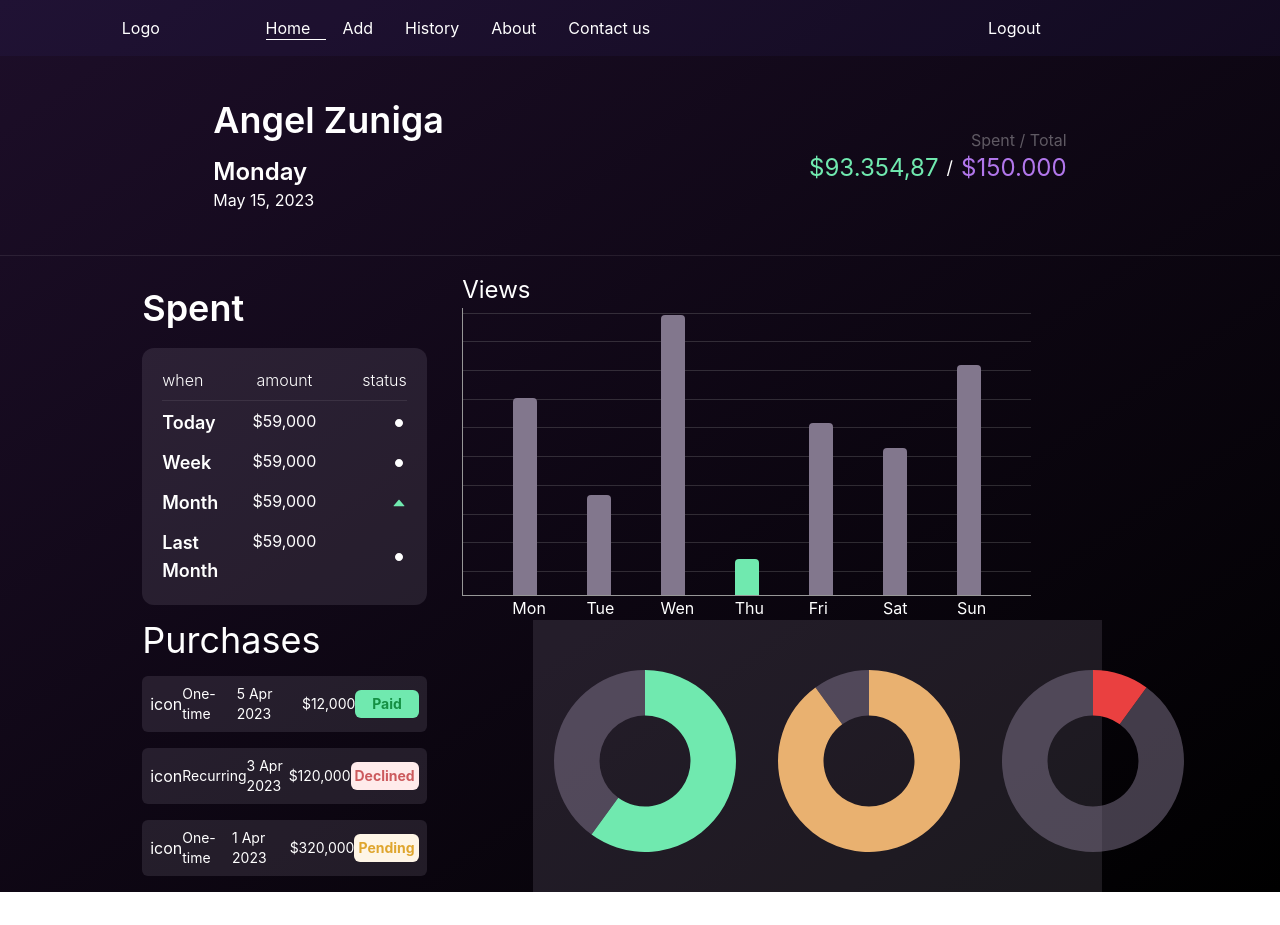
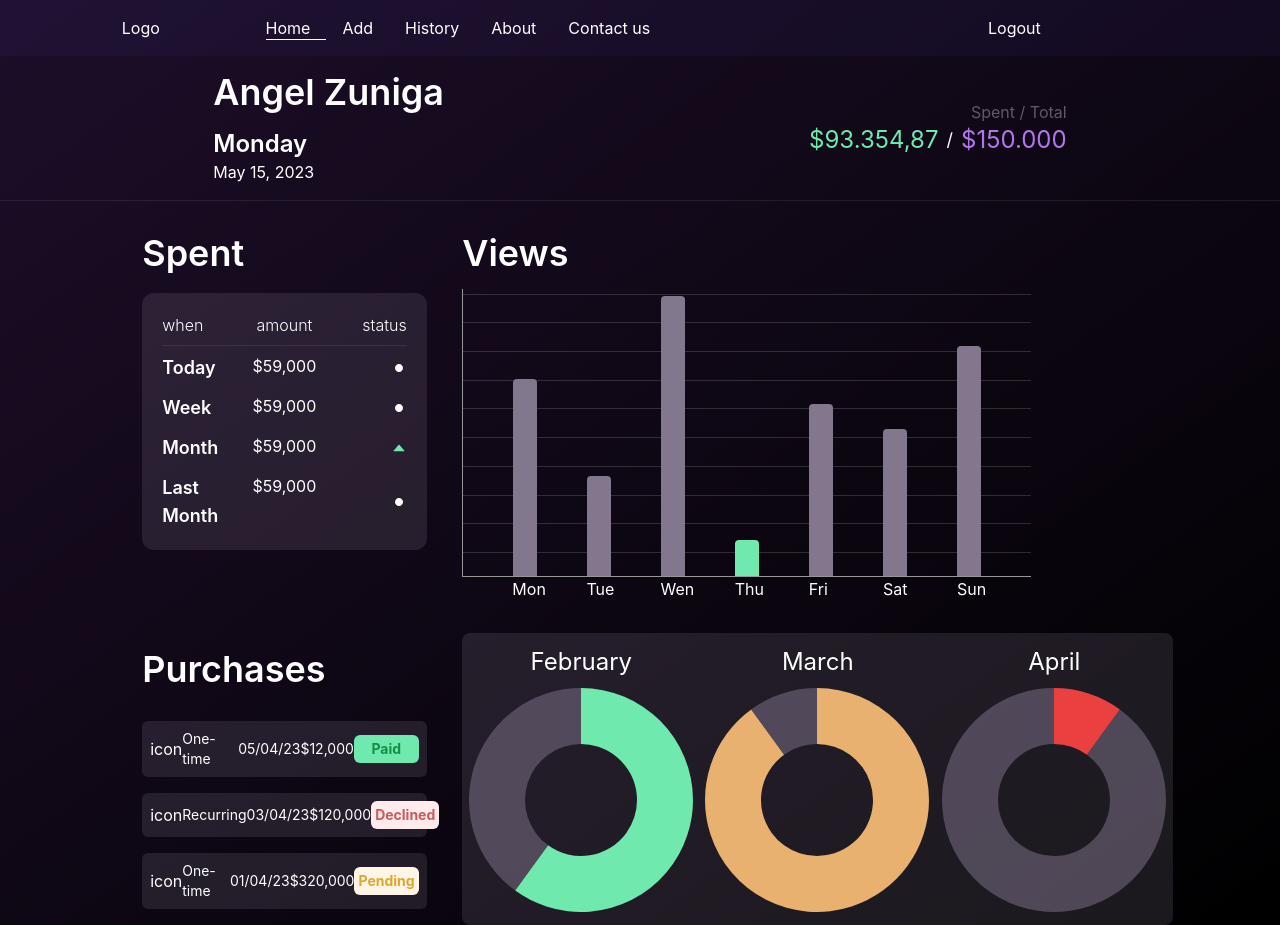
Before and after one commit to Magendev-by-Angel/Finnans, a Next.js app: page / in a window 1280 px wide. Before the commit the page ends 892 px from the top, so only its background shows below. Built offline with nearby package versions, Linux system fonts and the light colour scheme.

Commit message:
modified style and folder structure

```diff
--- a/app/api/auth/[...nextauth].js
+++ /dev/null
@@ -1,5 +0,0 @@
-import NextAuth from "next-auth";
-
-const handler = NextAuth({});
-
-export { handler as GET, handler as POST };
--- a/app/layout.tsx
+++ b/app/layout.tsx
@@ -12,7 +12,7 @@ export default function RootLayout({
 }) {
 	return (
 		<html lang="en">
-			<body className="bg-gradient-to-br from-[#1D0E29] to-black text-white">
+			<body className="bg-gradient-to-br from-[#1D0E29] to-black text-white min-h-screen">
 				<NavBar />
 				<div className="w-full flex justify-center">
 					<div className="w-full">{children}</div>
--- a/components/Doughnuts.tsx
+++ /dev/null
@@ -1,51 +0,0 @@
-import React, { useEffect, useState } from 'react';
-import { Chart as ChartJS, ArcElement, Tooltip, Legend } from 'chart.js';
-import { Doughnut } from 'react-chartjs-2';
-
-ChartJS.register(ArcElement, Tooltip, Legend);
-
-const getData=(current, total)=>{
-    console.log(current/total>1?current-total:total-current)
-    const data ={
-        datasets:[
-            {
-                data:[current/total>1?-(current-total):current,current/total>1?(total-(current-total)):total-current],
-                backgroundColor: [
-                    current/total>1?'rgba(234, 64, 64, 1)':
-                    current/total===1?'rgba(130, 119, 141, 1)':
-                    current/total>=0.9 && current/total< 1?'rgba(233, 177, 112, 1)':
-                    'rgba(112, 233, 175, 1)',
-                    'rgba(130, 119, 141, 0.5)',
-                ],
-                borderWidth:0
-            },
-        ]
-    }
-    return data
-}
-
-
-
-const Doughnuts = ()=>{
-
-    const [dataD,setDataD] = useState<{current:number,total:number}[]>([])
-    useEffect(()=>{
-        setDataD([{current:150000,total:250000},{current:225000,total:250000},{current:275000,total:250000}])
-    },[])
-    return <div className="w-full h-full flex justify-center items-center">
-        <div className="w-4/5 h-full flex justify-start items-center bg-[#82778D33] ">
-            {dataD.length>0?
-                dataD.map((item,i)=>{
-                    return (
-                        <div className='max-w-[14rem] ' key={i}>
-                            <Doughnut data={getData(item.current, item.total)} className='m-4'/>
-                        </div>
-                        )
-                })
-            :
-                <></>}
-        </div>
-    </div>
-}
-
-export default Doughnuts
--- a/components/dashboard.tsx
+++ b/components/dashboard.tsx
@@ -1,8 +1,7 @@
-import Doughnuts from './Doughnuts'
-import Spend from './Spent'
-
-import Purchases from './purchases'
-import Views from './views'
+import Doughnuts from './dashboardComp/Doughnuts'
+import Spend from './dashboardComp/Spent'
+import Purchases from './dashboardComp/purchases'
+import Views from './dashboardComp/views'
 const Periods = ({ periods }) => (
 	<div className="w-1/2 flex items-start flex-col">
 		{periods.map(period => (
@@ -31,11 +30,11 @@ const Dashboard = () => {
 						<Views />
 					</div>
 				</div>
-				<div className="w-full flex">
+				<div className="w-full flex pt-8">
 					<div className="w-1/3 flex justify-center">
 						<Purchases />
 					</div>
-					<div className="w-2/3">
+					<div className="w-2/3 ">
 						<Doughnuts />
 					</div>
 				</div>
--- /dev/null
+++ b/components/dashboardComp/Doughnuts.tsx
@@ -0,0 +1,71 @@
+import React, { useEffect, useState } from 'react';
+import { Chart as ChartJS, ArcElement, Tooltip, Legend } from 'chart.js';
+import { Doughnut } from 'react-chartjs-2';
+
+ChartJS.register(ArcElement, Tooltip, Legend);
+
+const getData=(current, total)=>{
+    console.log(current/total>1?current-total:total-current)
+    const data ={
+        datasets:[
+            {
+                data:[current/total>1?-(current-total):current,current/total>1?(total-(current-total)):total-current],
+                backgroundColor: [
+                    current/total>1?'rgba(234, 64, 64, 1)':
+                    current/total===1?'rgba(130, 119, 141, 1)':
+                    current/total>=0.9 && current/total< 1?'rgba(233, 177, 112, 1)':
+                    'rgba(112, 233, 175, 1)',
+                    'rgba(130, 119, 141, 0.5)',
+                ],
+                borderWidth:0,
+            },
+        ]
+    }
+    return data
+}
+
+const Doughnuts = ()=>{
+
+    const [dataD,setDataD] = useState<{current:number,total:number,month:string}[]>([])
+    useEffect(()=>{
+        setDataD(
+            [
+                {
+                    current:150000,
+                    total:250000,
+                    month:'February'
+                },
+                {
+                    current:225000,
+                    total:250000,
+                    month:'March'
+                },
+                {
+                    current:275000,
+                    total:250000,
+                    month:'April'
+                }
+            ]
+        )
+    },[])
+    return <div className="w-full h-full flex justify-start items-center">
+        <div className="w-full h-full flex justify-center items-center bg-[#82778D33] rounded-lg">
+            <div className='w-full h-full flex justify-evenly items-center '>
+                {dataD.length>0?
+                    dataD.map((item,i)=>{
+                        return (
+                            <div className='max-w-[33%] flex flex-wrap' key={i}>
+                                <h1 className='w-full text-2xl flex justify-center items-center'>{item.month}</h1>
+                                <Doughnut data={getData(item.current, item.total)} className=''/>
+                            </div>
+                            )
+                    })
+                :
+                    <></>}
+            </div>
+
+        </div>
+    </div>
+}
+
+export default Doughnuts
--- a/components/Spent.tsx
+++ b/components/dashboardComp/Spent.tsx
@@ -1,7 +1,7 @@
 import React from 'react'
 import { GoPrimitiveDot } from 'react-icons/go'
 import { AiFillCaretUp } from 'react-icons/ai'
-import formatter from '../util/formatter'
+import formatter from '../../util/formatter'
 interface InputProps {
 	amount: number
 }
--- a/components/purchases.tsx
+++ b/components/dashboardComp/purchases.tsx
@@ -1,5 +1,5 @@
 import { useEffect, useState } from 'react'
-import formatter from '../util/formatter'
+import formatter from '../../util/formatter'
 
 const Purchase = ({ item }) => {
 	return (
@@ -42,21 +42,21 @@ const Purchases = () => {
 			{
 				icon: 'icon',
 				Recurring: false,
-				Date: '5 Apr 2023',
+				Date: '05/04/23',
 				Amount: 12000,
 				Status: 'Paid'
 			},
 			{
 				icon: 'icon',
 				Recurring: true,
-				Date: '3 Apr 2023',
+				Date: '03/04/23',
 				Amount: 120000,
 				Status: 'Declined'
 			},
 			{
 				icon: 'icon',
 				Recurring: false,
-				Date: '1 Apr 2023',
+				Date: '01/04/23',
 				Amount: 320000,
 				Status: 'Pending'
 			}
@@ -65,11 +65,11 @@ const Purchases = () => {
 	return (
 		<div className="w-full flex justify-center items-center">
 			<div className="flex w-4/5 flex-wrap">
-				<h1 className="text-4xl w-full">Purchases</h1>
+				<h1 className="font-semibold text-4xl py-4 w-full">Purchases</h1>
 				<div className="w-full flex-wrap">
 					{purchasesList.length > 0 ? (
-						purchasesList.map(item => {
-							return <Purchase item={item} />
+						purchasesList.map((item,i) => {
+							return <Purchase item={item} key={i}/>
 						})
 					) : (
 						<></>
--- a/components/views.tsx
+++ b/components/dashboardComp/views.tsx
@@ -117,7 +117,7 @@ const Views = () => {
 	return (
 		<section className="w-full h-full flex flex-wrap">
 			<div className="w-full">
-				<h1 className="text-[24px]">Views</h1>
+				<h1 className="font-semibold text-4xl py-4 w-full">Views</h1>
 			</div>
 			<div className="border-l-[#979797] border-b-[#979797] w-4/5 h-[18rem] border-l-[1px] border-b-[1px] relative">
 				<div className="flex justify-evenly items-end w-full h-full z-10 absolute">
--- a/components/overview.tsx
+++ b/components/overview.tsx
@@ -1,3 +1,4 @@
+'use client'
 import { useState, useEffect } from 'react'
 import { CgSpinner } from 'react-icons/cg'
 const monthNames = [
@@ -52,7 +53,7 @@ const Overview = () => {
 	}, [])
 
 	return (
-		<section className="w-full h-[200px] flex justify-center border-b border-[#ffffff15]">
+		<section className="w-full py-4 flex justify-center border-b border-[#ffffff15]">
 			<div className="w-8/12 flex">
 				<div className="w-1/2 flex flex-col justify-center">
 					<h2 className="text-4xl font-semibold">Angel Zuniga</h2>
```
